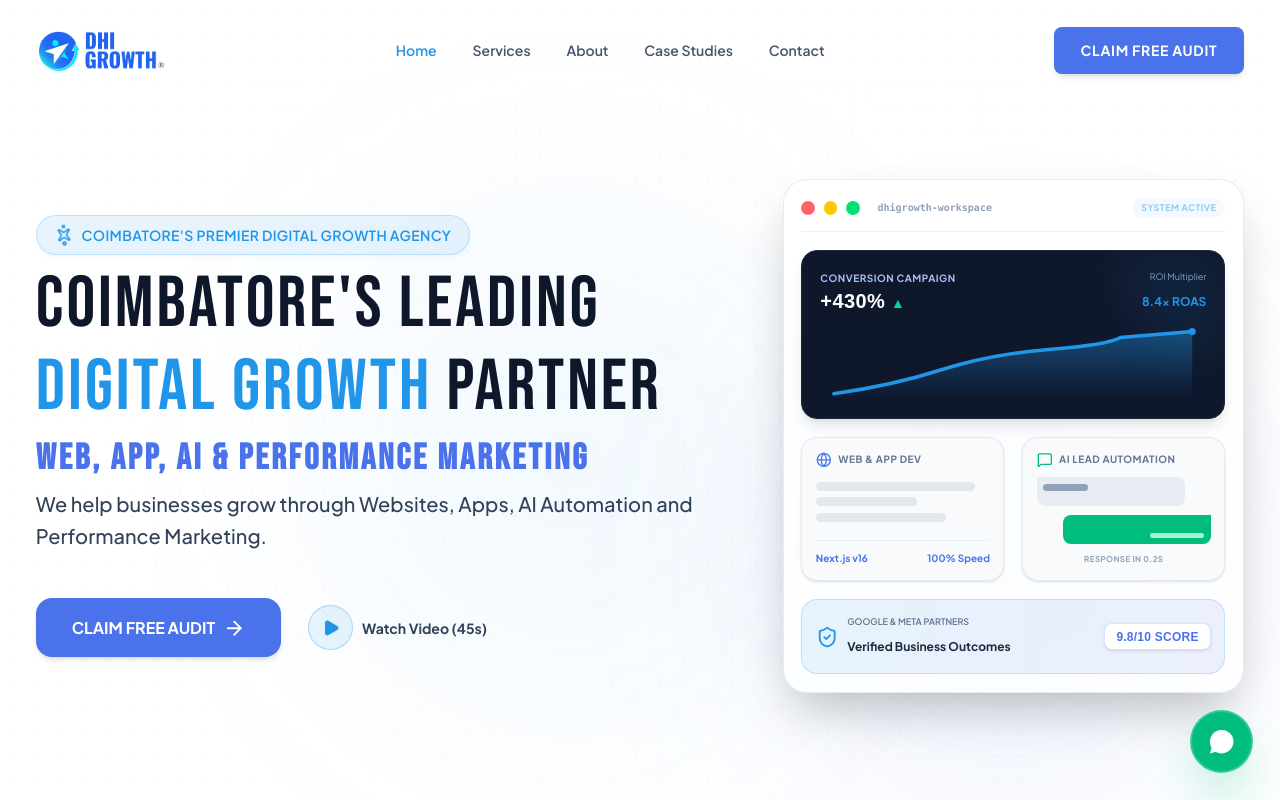
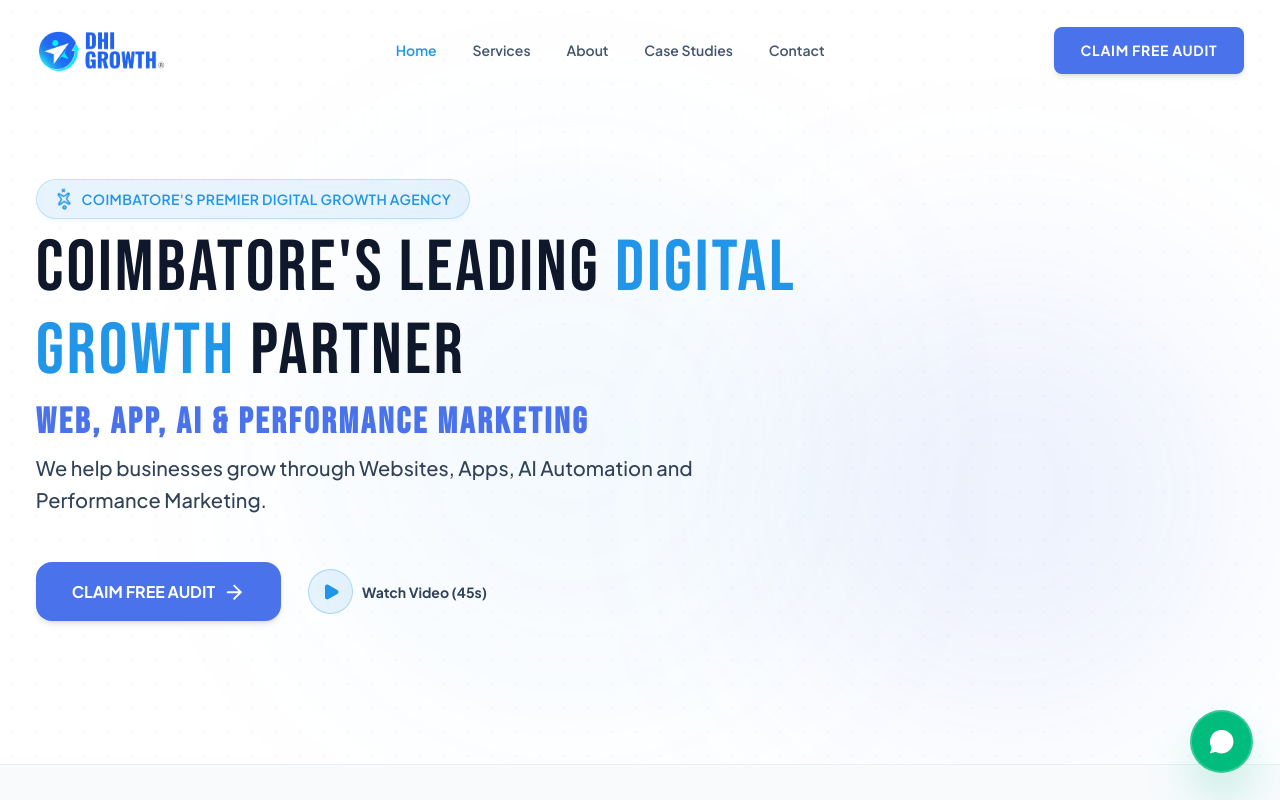
Before and after one commit to srijithit/dhi, a Next.js app in the folder next-frontend/: page / in a window 1280 px wide. Shown: the top 800 px of the page. Built offline with nearby package versions, Linux system fonts and the light colour scheme; a web font is replaced by a local one.

Commit message:
feat: hide dashboard mockup from homepage hero section

```diff
--- a/next-frontend/src/components/Hero.tsx
+++ b/next-frontend/src/components/Hero.tsx
@@ -46,11 +46,11 @@ export default function Hero({ onOpenAudit, onExploreServices }: HeroProps) {
 
       <div className="max-w-7xl mx-auto px-4 sm:px-6 lg:px-8 relative z-10 w-full">
 
-        <div className="grid grid-cols-1 lg:grid-cols-12 gap-12 lg:gap-16 items-center">
+        <div className="max-w-4xl w-full">
 
-          {/* Left Column - Content */}
+          {/* Content Column */}
           <motion.div
-            className="lg:col-span-7 space-y-6 text-left flex flex-col items-start justify-start"
+            className="space-y-6 text-left flex flex-col items-start justify-start w-full"
             variants={staggerContainer}
             initial="hidden"
             animate="visible"
@@ -111,126 +111,6 @@ export default function Hero({ onOpenAudit, onExploreServices }: HeroProps) {
             </motion.div>
 
           </motion.div>
-
-          {/* Right Column - Premium Animated Dashboard Mockup */}
-          <motion.div
-            className="lg:col-span-5 relative flex justify-center items-center w-full"
-            initial={{ opacity: 0, scale: 0.95 }}
-            animate={{ opacity: 1, scale: 1 }}
-            transition={{ duration: 0.8, delay: 0.3 }}
-          >
-            {/* Dashboard Container mimicking a premium SaaS screen */}
-            <div className="relative w-full max-w-[480px] rounded-3xl border border-slate-200/80 bg-white/80 backdrop-blur-md shadow-2xl p-4 overflow-hidden select-none">
-
-              {/* Window Header */}
-              <div className="flex items-center justify-between border-b border-slate-200/60 pb-3 mb-4">
-                <div className="flex items-center gap-2">
-                  <div className="w-3 h-3 rounded-full bg-red-400" />
-                  <div className="w-3 h-3 rounded-full bg-yellow-400" />
-                  <div className="w-3 h-3 rounded-full bg-green-400" />
-                  <span className="text-[10px] font-semibold text-slate-400 ml-2 font-mono">dhigrowth-workspace</span>
-                </div>
-                <span className="text-[9px] font-bold text-[#2196E8] bg-[#2196E8]/10 px-2 py-0.5 rounded-full uppercase tracking-wider font-body animate-pulse">
-                  System Active
-                </span>
-              </div>
-
-              {/* Grid content inside the Mockup Dashboard */}
-              <div className="space-y-4 font-body">
-
-                {/* Visual 1: Analytics & Conversion Growth */}
-                <div className="bg-slate-900 text-white rounded-2xl p-4 border border-slate-800 relative overflow-hidden shadow-lg">
-                  <div className="absolute top-0 right-0 w-24 h-24 bg-[#2196E8]/10 rounded-bl-full blur-xl pointer-events-none" />
-
-                  <div className="flex items-center justify-between mb-3">
-                    <div>
-                      <span className="text-[10px] font-bold text-[#A9C0F5] uppercase tracking-wider block">Conversion Campaign</span>
-                      <h4 className="text-xl font-bold font-numeric text-white">+430% <span className="text-emerald-400 text-sm font-sans">▲</span></h4>
-                    </div>
-                    <div className="text-right">
-                      <span className="text-[9px] text-slate-400 block">ROI Multiplier</span>
-                      <span className="text-xs font-bold text-brand-bright">8.4x ROAS</span>
-                    </div>
-                  </div>
-
-                  {/* SVG Chart showing growth */}
-                  <div className="h-16 w-full flex items-end">
-                    <svg className="w-full h-full" viewBox="0 0 300 60" fill="none">
-                      <defs>
-                        <linearGradient id="chart-grad" x1="0" y1="0" x2="0" y2="1">
-                          <stop offset="0%" stopColor="#2196E8" stopOpacity="0.4" />
-                          <stop offset="100%" stopColor="#2196E8" stopOpacity="0" />
-                        </linearGradient>
-                      </defs>
-                      <path d="M 0 55 Q 50 48 90 35 T 180 18 T 240 8 L 300 3" stroke="#2196E8" strokeWidth="3" strokeLinecap="round" />
-                      <path d="M 0 55 Q 50 48 90 35 T 180 18 T 240 8 L 300 3 L 300 60 L 0 60 Z" fill="url(#chart-grad)" />
-                      {/* Animating glow pulse point */}
-                      <circle cx="300" cy="3" r="4" fill="#00E5FF" className="animate-ping" />
-                      <circle cx="300" cy="3" r="3" fill="#2196E8" />
-                    </svg>
-                  </div>
-                </div>
-
-                {/* Split grid for Web Mock & AI Bot */}
-                <div className="grid grid-cols-2 gap-4">
-
-                  {/* Visual 2: Website / App Mock (Left) */}
-                  <div className="bg-slate-50 border border-slate-200/80 rounded-2xl p-3 flex flex-col justify-between shadow-sm">
-                    <div className="flex items-center gap-1.5 mb-2">
-                      <Globe className="w-3.5 h-3.5 text-[#4A72EB]" />
-                      <span className="text-[10px] font-bold text-slate-500 uppercase tracking-wider">Web &amp; App Dev</span>
-                    </div>
-                    <div className="space-y-1.5">
-                      <div className="h-2 w-11/12 bg-slate-200 rounded-full" />
-                      <div className="h-2 w-7/12 bg-slate-200 rounded-full" />
-                      <div className="h-2 w-9/12 bg-slate-200 rounded-full" />
-                    </div>
-                    <div className="mt-3 flex items-center justify-between border-t border-slate-200/60 pt-2 text-[10px] font-bold text-[#4A72EB]">
-                      <span>Next.js v16</span>
-                      <span>100% Speed</span>
-                    </div>
-                  </div>
-
-                  {/* Visual 3: AI Chat Autoreply (Right) */}
-                  <div className="bg-slate-50 border border-slate-200/80 rounded-2xl p-3 flex flex-col justify-between shadow-sm">
-                    <div className="flex items-center gap-1.5 mb-2">
-                      <MessageSquare className="w-3.5 h-3.5 text-emerald-500" />
-                      <span className="text-[10px] font-bold text-slate-500 uppercase tracking-wider">AI Lead Automation</span>
-                    </div>
-                    <div className="space-y-2">
-                      <div className="bg-slate-200/70 p-1.5 rounded-lg rounded-tl-none max-w-[85%]">
-                        <div className="h-1.5 w-10 bg-slate-400 rounded-full mb-1" />
-                        <div className="h-1 w-14 bg-slate-350 rounded-full" />
-                      </div>
-                      <div className="bg-emerald-500 text-white p-1.5 rounded-lg rounded-tr-none max-w-[85%] ml-auto text-right">
-                        <div className="h-1.5 w-10 bg-emerald-250 rounded-full mb-1 ml-auto" />
-                        <div className="h-1 w-12 bg-emerald-200 rounded-full ml-auto" />
-                      </div>
-                    </div>
-                    <span className="text-[8px] font-bold text-slate-400 mt-2 block text-center uppercase tracking-wider">Response in 0.2s</span>
-                  </div>
-
-                </div>
-
-                {/* Visual 4: Growth Outcomes Metric Bar */}
-                <div className="bg-gradient-to-r from-[#2196E8]/10 to-[#4A72EB]/10 rounded-2xl p-3 border border-[#2196E8]/20 flex items-center justify-between">
-                  <div className="flex items-center gap-2">
-                    <ShieldCheck className="w-5 h-5 text-[#2196E8] shrink-0" />
-                    <div>
-                      <span className="text-[9px] text-slate-500 uppercase font-semibold block">Google &amp; Meta Partners</span>
-                      <span className="text-xs font-bold text-slate-800">Verified Business Outcomes</span>
-                    </div>
-                  </div>
-                  <div className="font-numeric text-xs font-bold text-[#4A72EB] bg-white px-2.5 py-1 rounded-lg border border-[#4A72EB]/20 shadow-sm shrink-0">
-                    9.8/10 SCORE
-                  </div>
-                </div>
-
-              </div>
-
-            </div>
-          </motion.div>
-
         </div>
 
       </div>
```
